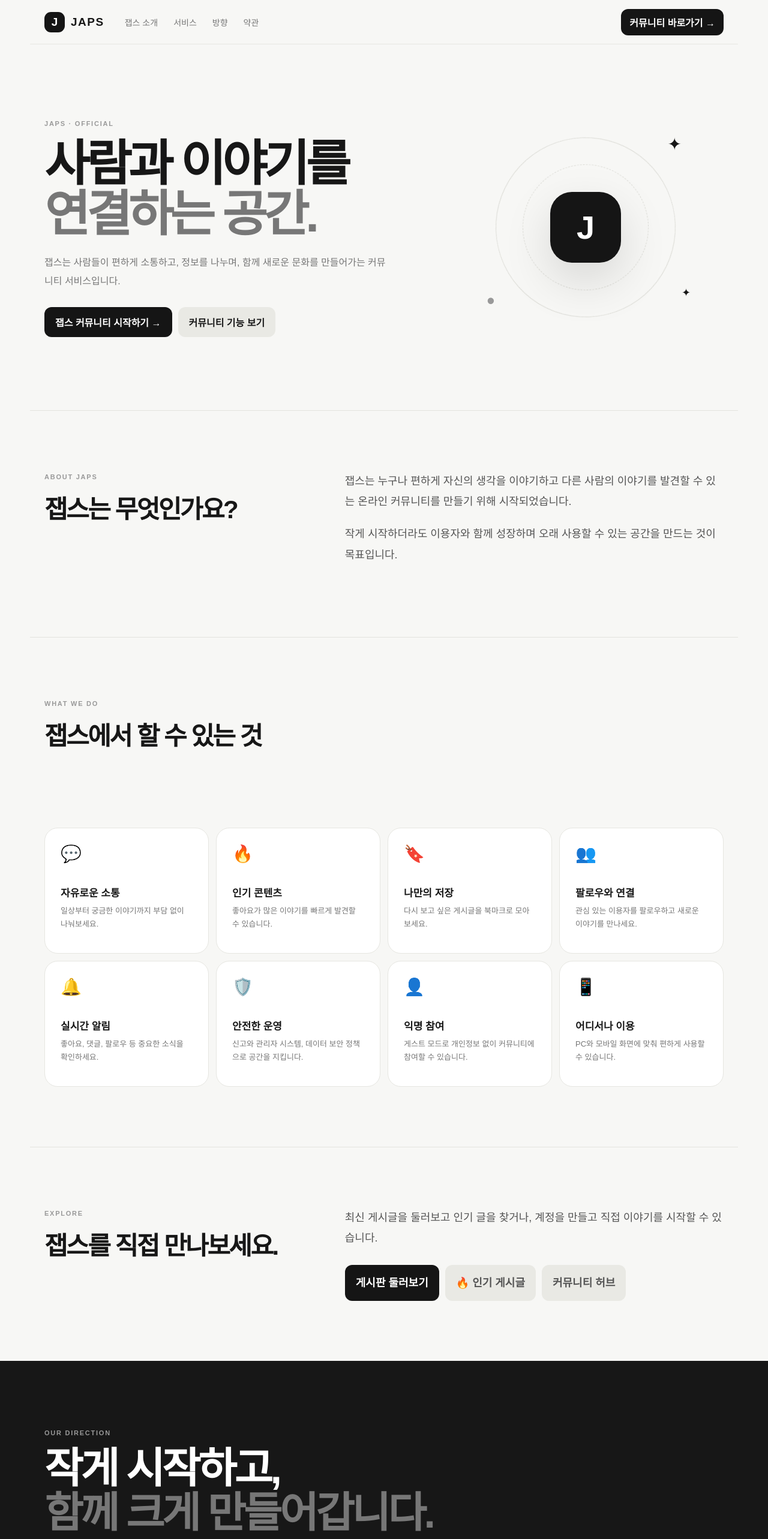
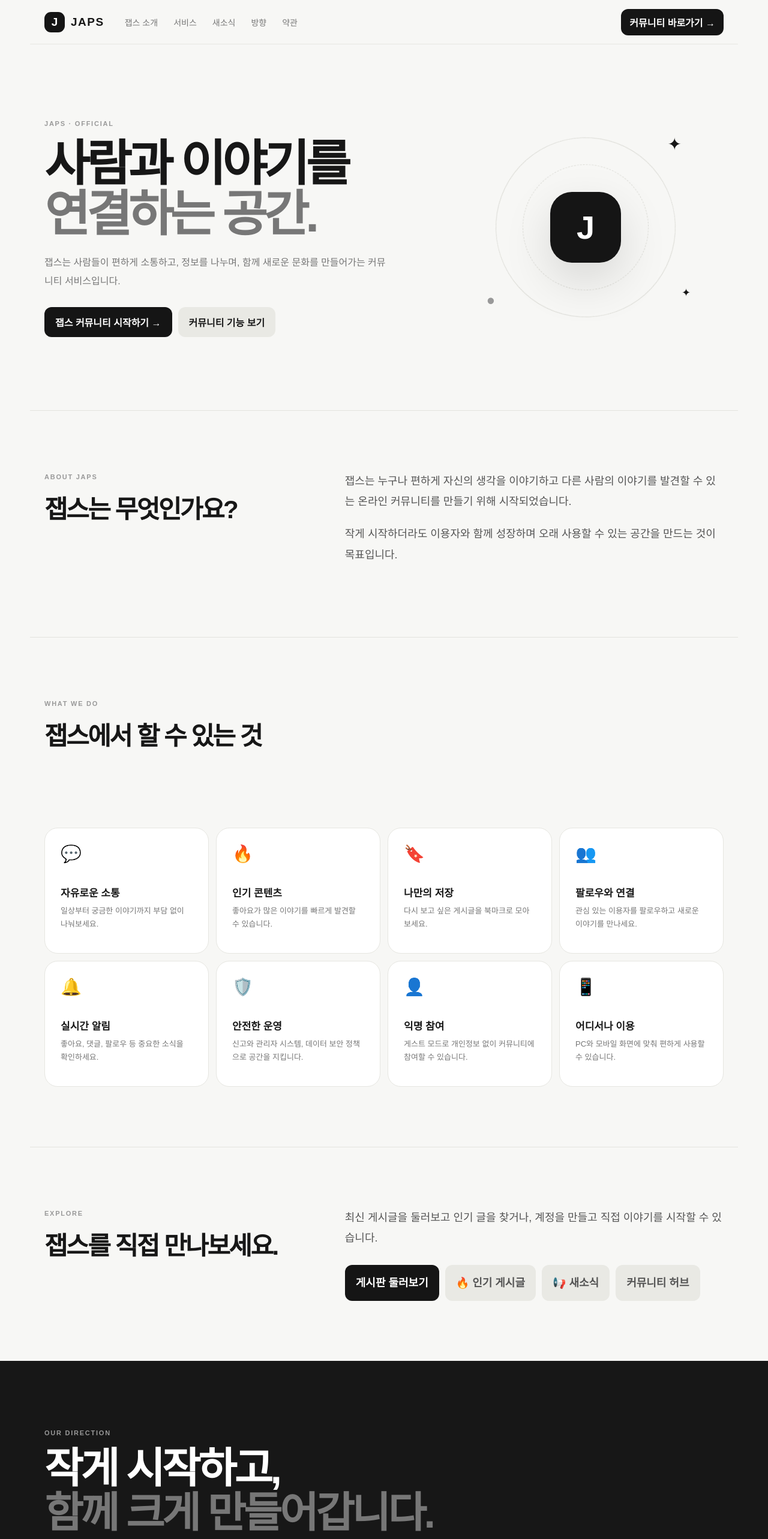
Before and after one commit to KR-cloud-beep/japs-community, a Next.js app: page /japs in a window 1280 px wide. Shown: the top 2566 px of the page at 60% size. Built offline with nearby package versions, Linux system fonts and the light colour scheme.

Commit message:
Add JAPS news navigation

```diff
--- a/app/japs/page.tsx
+++ b/app/japs/page.tsx
@@ -14,12 +14,12 @@ const features = [
 
 export default function JapsHome() {
   return <main className={styles.home}>
-    <header className={styles.nav}><Link className={styles.logo} href="/japs"><span>J</span> JAPS</Link><nav><a href="#about">잽스 소개</a><a href="#features">서비스</a><a href="#vision">방향</a><Link href="/terms">약관</Link></nav><Link className="primary small" href="/">커뮤니티 바로가기 →</Link></header>
+    <header className={styles.nav}><Link className={styles.logo} href="/japs"><span>J</span> JAPS</Link><nav><a href="#about">잽스 소개</a><a href="#features">서비스</a><Link href="/news">새소식</Link><a href="#vision">방향</a><Link href="/terms">약관</Link></nav><Link className="primary small" href="/">커뮤니티 바로가기 →</Link></header>
     <section className={styles.hero}><div className={styles.heroInner}><span className="eyebrow">JAPS · OFFICIAL</span><h1>사람과 이야기를<br /><em>연결하는 공간.</em></h1><p>잽스는 사람들이 편하게 소통하고, 정보를 나누며, 함께 새로운 문화를 만들어가는 커뮤니티 서비스입니다.</p><div className="hero-actions"><Link className="primary" href="/">잽스 커뮤니티 시작하기 →</Link><Link className="secondary" href="/community">커뮤니티 기능 보기</Link></div></div><div className={styles.orbit} aria-hidden="true"><div className={`${styles.ring} ${styles.ringOne}`} /><div className={`${styles.ring} ${styles.ringTwo}`} /><div className={styles.core}>J</div><span className={`${styles.dot} ${styles.dotOne}`}>✦</span><span className={`${styles.dot} ${styles.dotTwo}`}>•</span><span className={`${styles.dot} ${styles.dotThree}`}>✦</span></div></section>
     <section id="about" className={styles.section}><div><span className="eyebrow">ABOUT JAPS</span><h2>잽스는 무엇인가요?</h2></div><div className={styles.aboutCopy}><p>잽스는 누구나 편하게 자신의 생각을 이야기하고 다른 사람의 이야기를 발견할 수 있는 온라인 커뮤니티를 만들기 위해 시작되었습니다.</p><p>작게 시작하더라도 이용자와 함께 성장하며 오래 사용할 수 있는 공간을 만드는 것이 목표입니다.</p></div></section>
     <section id="features" className={styles.section}><div className={styles.sectionHead}><span className="eyebrow">WHAT WE DO</span><h2>잽스에서 할 수 있는 것</h2></div><div className={styles.featureGrid}>{features.map(feature => <article className={styles.feature} key={feature.title}><div className={styles.icon}>{feature.icon}</div><h3>{feature.title}</h3><p>{feature.text}</p></article>)}</div></section>
-    <section className={styles.section}><div><span className="eyebrow">EXPLORE</span><h2>잽스를 직접 만나보세요.</h2></div><div className={styles.aboutCopy}><p>최신 게시글을 둘러보고 인기 글을 찾거나, 계정을 만들고 직접 이야기를 시작할 수 있습니다.</p><div className="hero-actions"><Link className="primary" href="/posts">게시판 둘러보기</Link><Link className="secondary" href="/posts/popular">🔥 인기 게시글</Link><Link className="secondary" href="/community">커뮤니티 허브</Link></div></div></section>
+    <section className={styles.section}><div><span className="eyebrow">EXPLORE</span><h2>잽스를 직접 만나보세요.</h2></div><div className={styles.aboutCopy}><p>최신 게시글을 둘러보고 인기 글을 찾거나, 계정을 만들고 직접 이야기를 시작할 수 있습니다.</p><div className="hero-actions"><Link className="primary" href="/posts">게시판 둘러보기</Link><Link className="secondary" href="/posts/popular">🔥 인기 게시글</Link><Link className="secondary" href="/news">📢 새소식</Link><Link className="secondary" href="/community">커뮤니티 허브</Link></div></div></section>
     <section id="vision" className={styles.vision}><div className={styles.visionInner}><span className="eyebrow">OUR DIRECTION</span><h2>작게 시작하고,<br /><em>함께 크게 만들어갑니다.</em></h2><p>잽스는 단순히 게시글을 올리는 사이트가 아니라, 사람들이 다시 찾아오고 싶어지는 커뮤니티를 목표로 합니다.</p><Link className="primary" href="/">커뮤니티로 이동 →</Link></div></section>
-    <footer className={styles.footer}><strong><span>J</span> JAPS</strong><p>사람과 이야기를 연결하는 공간.</p><div><Link href="/">잽스 커뮤니티</Link> · <Link href="/terms">이용약관</Link> · <Link href="/privacy">개인정보처리방침</Link></div></footer>
+    <footer className={styles.footer}><strong><span>J</span> JAPS</strong><p>사람과 이야기를 연결하는 공간.</p><div><Link href="/">잽스 커뮤니티</Link> · <Link href="/news">새소식</Link> · <Link href="/terms">이용약관</Link> · <Link href="/privacy">개인정보처리방침</Link></div></footer>
   </main>;
 }
```
